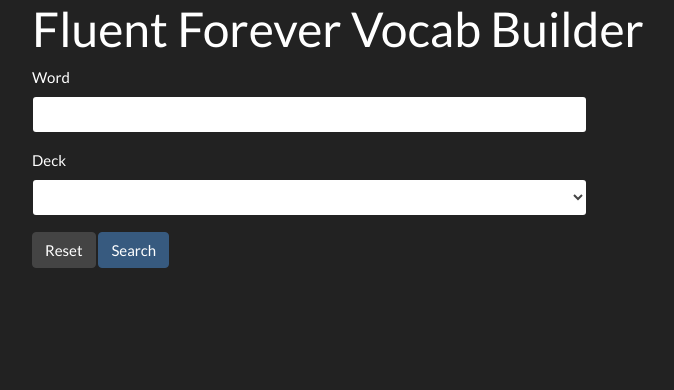
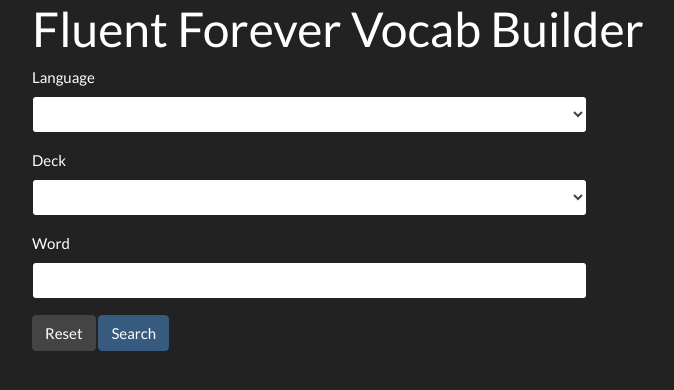
Before and after one commit to cofinley/FluentForeverVocabBuilder, a Flask app: template app/templates/index.html in a window 1280 px wide. Shown: the top 390 px of the page, without its empty margins (53-727 px from the left). Run offline with Flask 2, Linux system fonts and the light colour scheme; the template is opened without the code that fills it: values that come from a table or form of the project are taken from there, others are empty; some libraries are stand-ins or nearby versions.

Commit message:
Allow picking of language from UI
Language and deck choice will also get remembered in browser
Clarify readme

```diff
--- a/app/forms.py
+++ b/app/forms.py
@@ -4,6 +4,7 @@ from wtforms.validators import DataRequired
 
 
 class SearchForm(FlaskForm):
+    language = SelectField("Language", validators=[DataRequired()])
     word = StringField("Word", validators=[DataRequired()])
     decks = SelectField("Deck", validators=[DataRequired()])
     submit = SubmitField("Submit")
--- a/app/routes.py
+++ b/app/routes.py
@@ -12,11 +12,12 @@ ac = anki_connect.AnkiConnect()
 save_path_pat = r".*(temp.*)"
 
 
-@app.route('/', methods=["GET", "POST"])
+@app.route('/')
 def index():
     decks = ac.get_deck_names()
     form = forms.SearchForm()
     form.decks.choices = [(i, i) for i in decks]
+    form.language.choices = [(l, l) for l in app.config["AVAILABLE_LANGUAGES"]]
     return render_template("index.html", decks=decks, form=form)
 
 
@@ -25,7 +26,8 @@ def search():
     req = request.args
     word = req.get("word_query")
     deck_name = req.get("deck_name")
-    search_result = wiktionary.search(word)
+    language = req.get("language")
+    search_result = wiktionary.search(word, language)
     form = forms.AnkiForm()
     form.ipa.data = search_result.get("ipa") or ""
     combo_choices = ["{}: {}".format(c[0], c[1]) for c in search_result.get("definitions")]
@@ -56,8 +58,8 @@ def add():
     word_usage = args.get("word_usage")
     audio_filename = os.path.join(app.root_path, args.get("audio_filename"))
     json_image_paths = args.get("image_paths")
-    final_image_paths = images.format_json_image_paths(json_image_paths)
-    thumbnail_image_paths = list(map(images.generate_thumbnail, final_image_paths))
+    image_paths = images.format_json_image_paths(json_image_paths)
+    thumbnail_image_paths = list(map(images.generate_thumbnail, image_paths))
     notes = args.get("notes")
     test_spelling = args.get("test_spelling") or ""
     ac.add_note(deck_name=deck,
--- a/app/service/wiktionary.py
+++ b/app/service/wiktionary.py
@@ -18,8 +18,9 @@ def download_audio(url):
         return f
 
 
-def search(query):
-    query = parser.fetch(query, cfg["WIKTIONARY_LANGUAGE"])[0]
+def search(query, language):
+    parser.set_default_language(language)
+    query = parser.fetch(query)[0]
     pronunciation = query["pronunciations"]
     if len(pronunciation["text"]):
         ipa = pronunciation["text"][0].replace("IPA: ", "")
--- a/app/static/css/style.css
+++ b/app/static/css/style.css
@@ -1,3 +1,7 @@
+.alert {
+    display: none;
+}
+
 .form-control {
     width: 50%;
 }
--- a/app/static/js/index.js
+++ b/app/static/js/index.js
@@ -3,15 +3,42 @@ function resetForm() {
     $(".add-form").remove();
 }
 
+function getDefaults() {
+    if (null !== window.localStorage.getItem("language")) {
+        return {
+            language: window.localStorage.getItem("language"),
+            deck: window.localStorage.getItem("deck")
+        }
+    }
+    return false;
+}
+
+
+function setDefaults(language, deck) {
+    window.localStorage.setItem("language", language);
+    window.localStorage.setItem("deck", deck);
+}
+
+function populateDefaults() {
+    const defaults = getDefaults();
+    if (defaults) {
+        $("select#decks").val(defaults.deck);
+        $("select#language").val(defaults.language);
+    }
+}
+
 function search() {
     $(".add-form").remove();
     const word_query = $("input#word").val();
-    const deck_name = $("input#decks").val();
+    const deck_name = $("select#decks").val();
+    const language = $("select#language").val();
+    setDefaults(language, deck_name);
     $(".search-spinner").removeClass("d-none");
     $.get("/search",
         {
             word_query: word_query,
-            deck_name: deck_name
+            deck_name: deck_name,
+            language: language
         },
         function (data) {
             $(".container").append(data);
@@ -66,9 +93,9 @@ function add() {
         $(".add-spinner").addClass("d-none");
         $(".add-form").remove();
         $("input#word").val("").focus();
-        $(".alert-success").removeClass("d-none");
+        $(".alert-success").slideDown();
         setTimeout(function() {
-            $(".alert-success").addClass("d-none");
+            $(".alert-success").slideUp();
         }, 2000);
     });
 }
@@ -103,6 +130,7 @@ function enterWatch() {
 }
 
 $(document).ready(function() {
-   imgWatch();
-   enterWatch();
+    populateDefaults();
+    imgWatch();
+    enterWatch();
 });
--- a/app/templates/index.html
+++ b/app/templates/index.html
@@ -7,8 +7,9 @@
 </div>
 <form class="search-form" novalidate>
     {{ form.csrf_token }}
+    {{ render_field(form.language) }}
+    {{ render_field(form.decks) }}
     {{ render_field(form.word) }}
-    {{ render_field(form.decks) }}
     <button type="button" class="btn btn-secondary" onclick="resetForm()">Reset</button>
     <button class="btn btn-primary" id="search-submit" name="search-submit" type="button" value="Submit" onclick="search()">
         Search
```
Also changed, not shown: config.py (+29 -0 lines), README.md.
